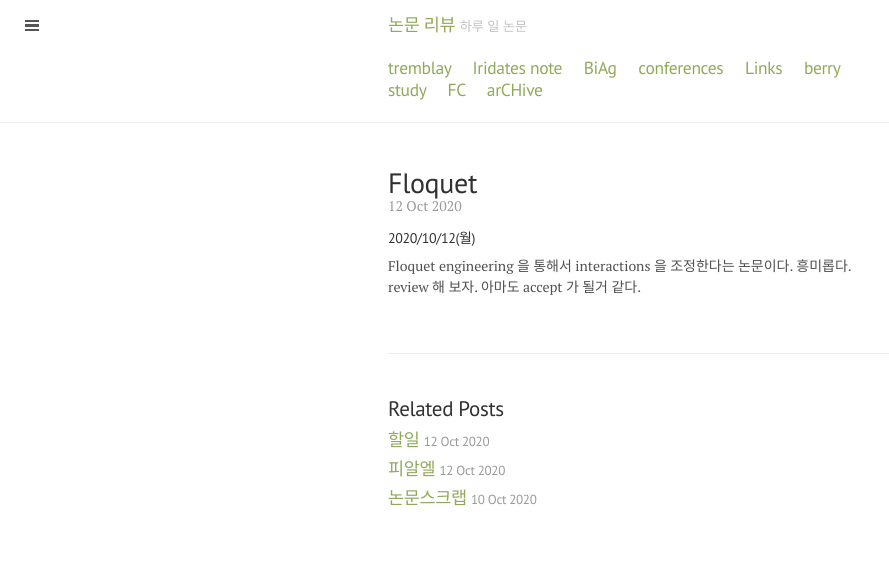
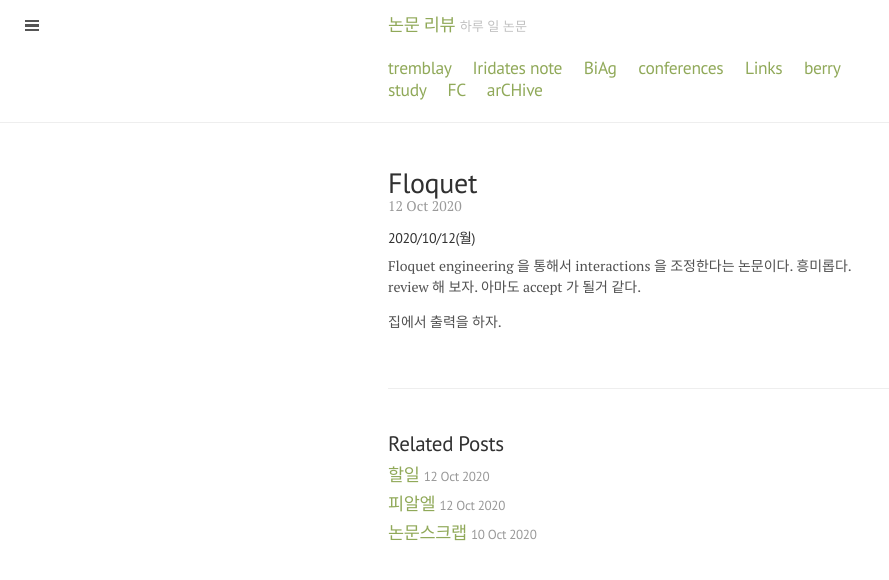
Before and after one commit to qkrwlsghdcjsworlt/work, a Jekyll site: the page built from _posts/2020/2020-10-12-Floquet.markdown, in a window 1280 px wide. Shown: the top 580 px of the page, without its empty margins (0-889 px from the left). Built offline with Jekyll 4.4.1, drawn with Linux system fonts in a browser that asks for light colours; our own code applies the rules of GitHub Pages for plain Markdown files.

Commit message:
“update”

```diff
--- a/_posts/2020/2020-10-12-Floquet.markdown
+++ b/_posts/2020/2020-10-12-Floquet.markdown
@@ -13,3 +13,5 @@ CATEGORIES: LIFE
 
 Floquet engineering 을 통해서 interactions 을 조정한다는 논문이다. 흥미롭다.
 review 해 보자. 아마도 accept 가 될거 같다.
+
+집에서 출력을 하자.
```
Also changed, not shown: 2 other files.
